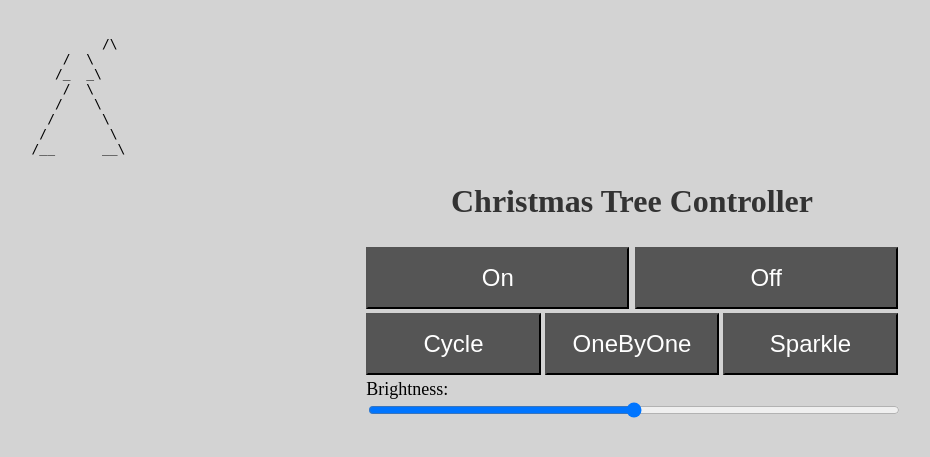
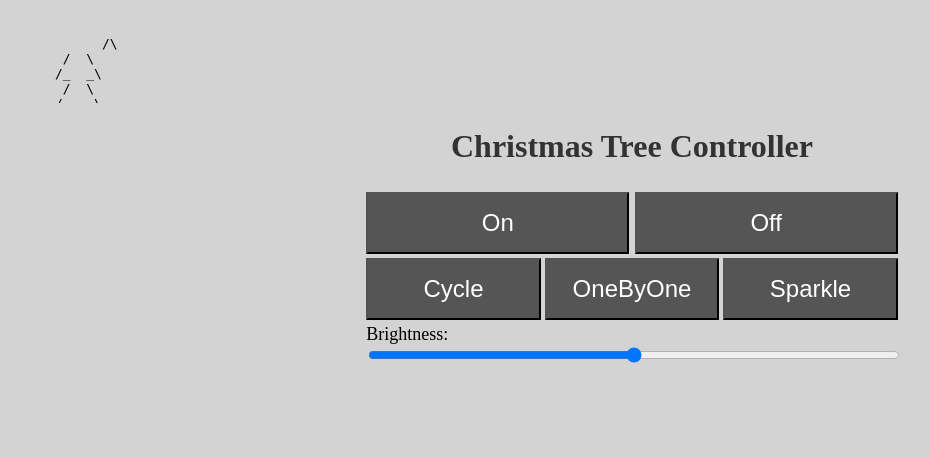
Before and after one commit to Vonny0123/ChristmasTreeController, a Flask app: page / in a window 1280 px wide. Shown: the top 457 px of the page, without its empty margins (8-938 px from the left). Run offline with Flask 2, Linux system fonts and the light colour scheme; parts of the project's set-up code (start-up, migrations or seed data) failed here and were passed over.

Commit message:
made change

```diff
--- a/app/templates/home.html
+++ b/app/templates/home.html
@@ -64,10 +64,8 @@
 
 
 <form method="post" action="/">
-
-    <body style="overflow: hidden">
-        <object data="static/tree.txt"></object>
-    </body>
+    <object data="static/tree.txt" type="text/html" width="732" height="95"
+        style="overflow:hidden; width: 732px; height: 95px"></object>
     <table class="center">
         <tr colspan="3" style="width: 100%">
             <h1>Christmas Tree Controller</h1>
```
